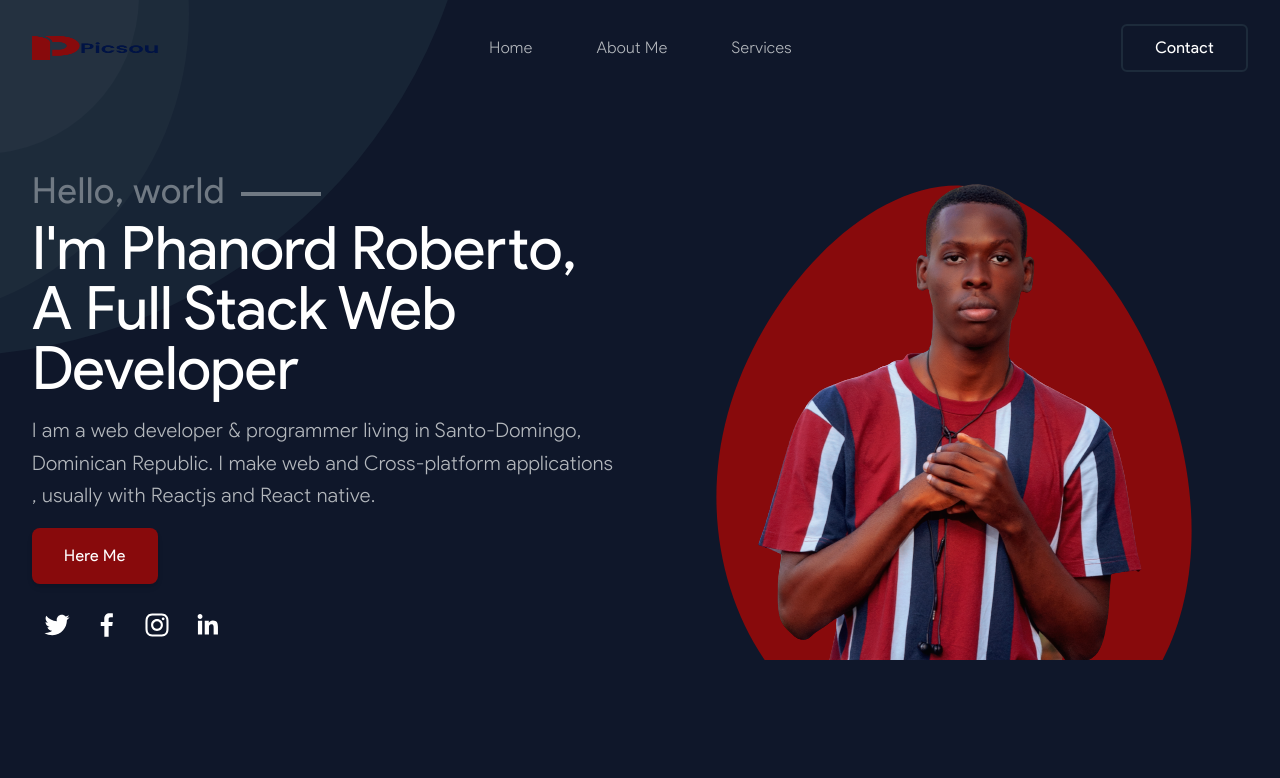
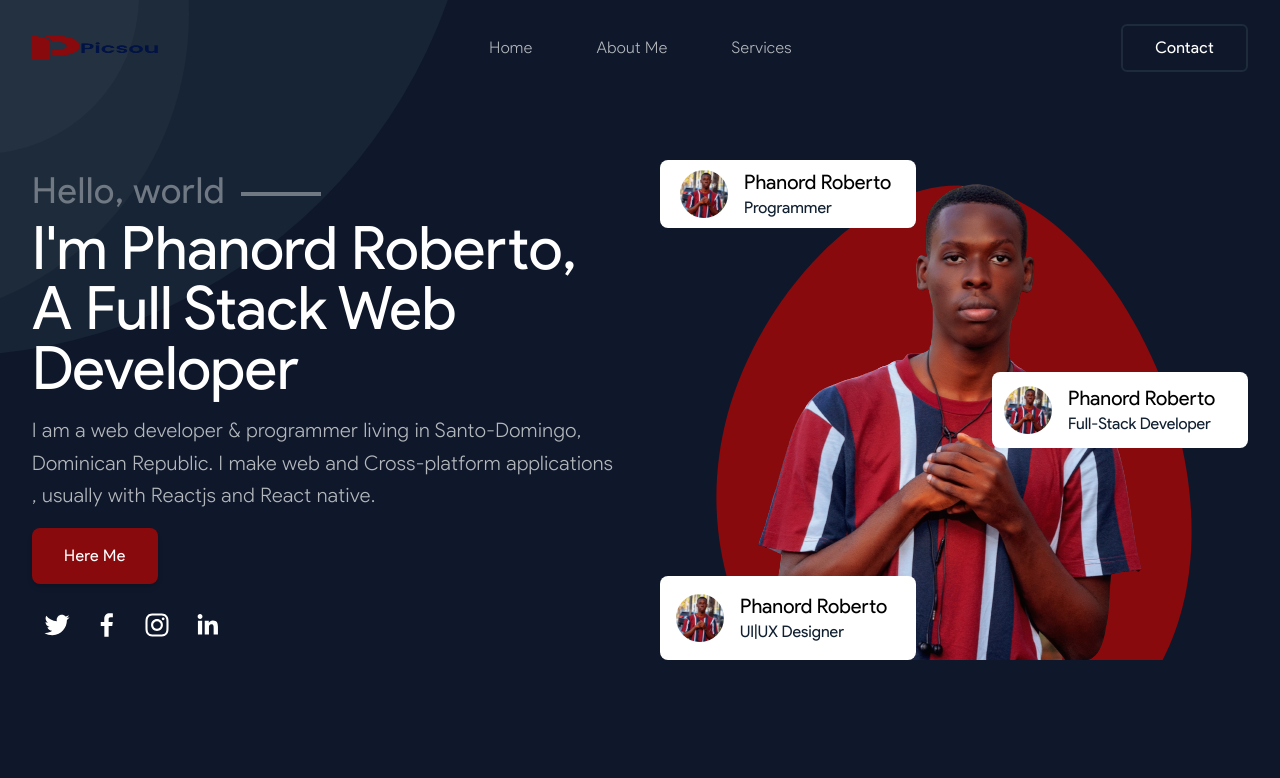
Before and after one commit to PicsouRob/website, a React (Create React App) app: page / in a window 1280 px wide. Shown: the top 778 px of the page. Built offline with nearby package versions, Linux system fonts and the light colour scheme.

Commit message:
first commit

```diff
--- a/src/Pages/Home/index.jsx
+++ b/src/Pages/Home/index.jsx
@@ -19,7 +19,6 @@ function Home() {
     return (
         <div id="home" class="relative px-8 mx-auto max-w-7xl">
             <Header />
-            {/* <img alt="" src={circle} class="absolute top-0 right-0" /> */}
             <div class="relative py-16 mx-auto w-full">
                 <div class="flex flex-col lg:flex-row items-center gap-10">
                     <div class="w-full lg:w-1/2">
@@ -34,10 +33,6 @@ function Home() {
                             <h1 class="text-white text-4xl md:text-6xl font-medium mb-4 leading-relaxed">I'm Phanord Roberto, A Full Stack Web Developer</h1>
                             <span class="pt-2 max-w-lg text-xl tracking-wide leading-relaxed text-gray-300">I am a web developer & programmer living in Santo-Domingo, Dominican Republic. I make web and Cross-platform applications , usually with Reactjs and React native.</span>
                         </div>
-                        {/* <button class="cursor-pointer text-white hover:opacity-80 border-1 bg-[#880a0c] px-10 py-2 md:py-4 hover:bg-[#880a0c] rounded-lg my-8" onClick={() => openMail()}
-                        >
-                            Here Me
-                        </button> */}
                         <button class="px-3 md:px-8 my-4 text-white py-4 font-medium tracking-wide bg-[#880a0c] rounded-lg shadow-md transition hover:bg-teal-300 hover:text-black hover:font-semibold"
                             onClick={() => openMail()}
                         >
@@ -48,10 +43,36 @@ function Home() {
                         </div>
                     </div>
                     <div class="hidden lg:relative lg:w-1/2 lg:flex lg:z-10 lg:items-center lg:justify-center">
+                        <div class="absolute top- right-0 flex gap-x-4 p-3 rounded-lg bg-white z-20 items-center w-64">
+                            <img alt="" src={img}
+                                class="w-12 h-12 rounded-full"
+                            />
+                            <div class="w-50">
+                                <span class="text-xl font-medium">Phanord Roberto</span>
+                                <p class="font-medium text-gray-900">Full-Stack Developer</p>
+                            </div>
+                        </div>
+                        <div class="absolute top-0 left-0 flex gap-x-4 px-5 py-2 rounded-lg bg-white z-20 items-center w-64">
+                            <img alt="" src={img}
+                                class="w-12 h-12 rounded-full"
+                            />
+                            <div class="w-50">
+                                <span class="text-xl font-medium">Phanord Roberto</span>
+                                <p class="font-medium text-gray-900">Programmer</p>
+                            </div>
+                        </div>
+                        <div class="absolute bottom-0 left-0 flex gap-x-4 p-4 rounded-lg bg-white z-20 items-center w-64">
+                            <img alt="" src={img}
+                                class="w-12 h-12 rounded-full"
+                            />
+                            <div class="w-50">
+                                <span class="text-xl font-medium">Phanord Roberto</span>
+                                <p class="font-medium text-gray-900">UI|UX Designer</p>
+                            </div>
+                        </div>
                         <img alt="" src={svg1} class="absolute h-full" />
                         <img alt="" src={pic} class="z-10" />
                     </div>
-                        {/* <img alt="" src={design} class="position top-0 right-9 h-40 w-40" /> */}
                 </div>
             </div>
         </div>
```
